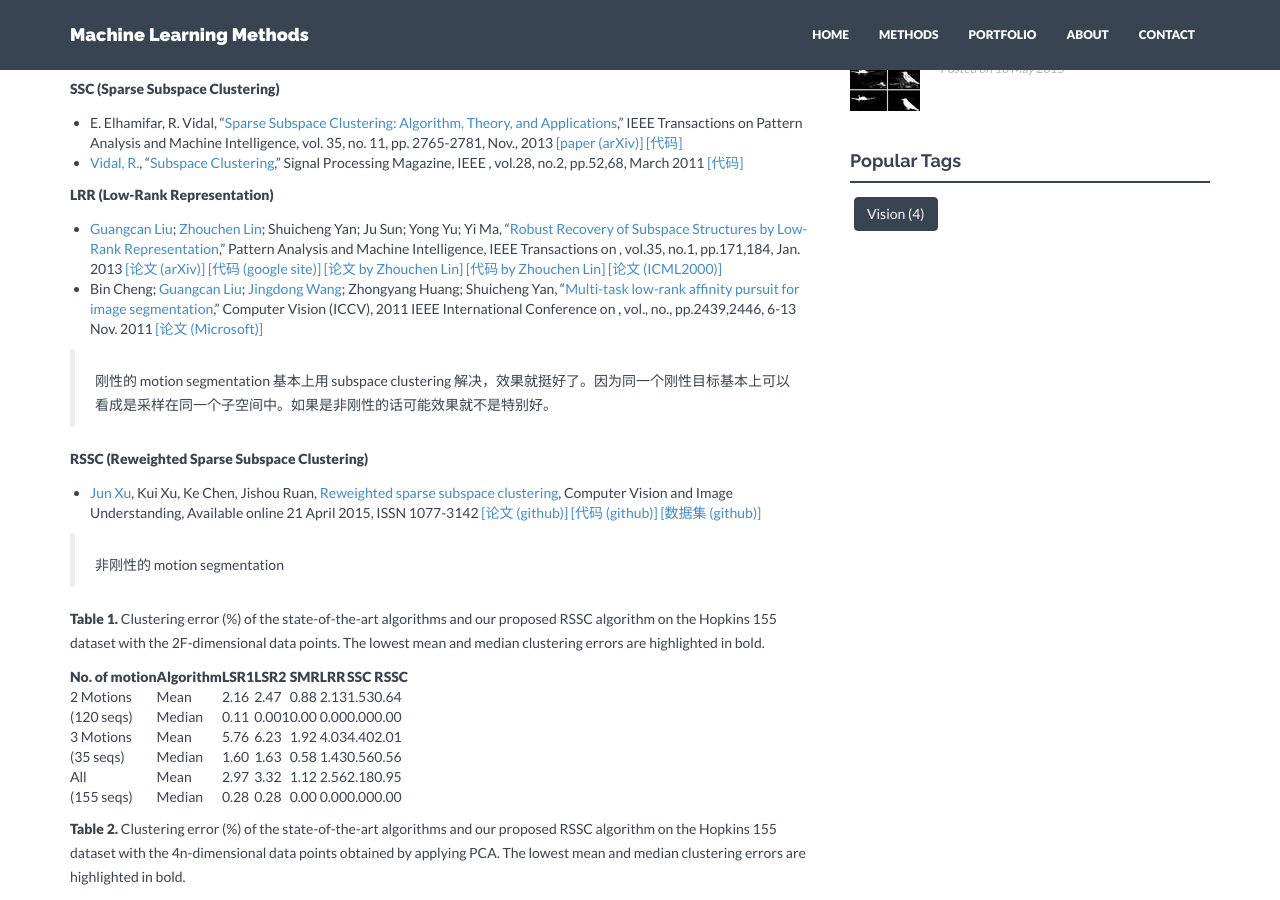
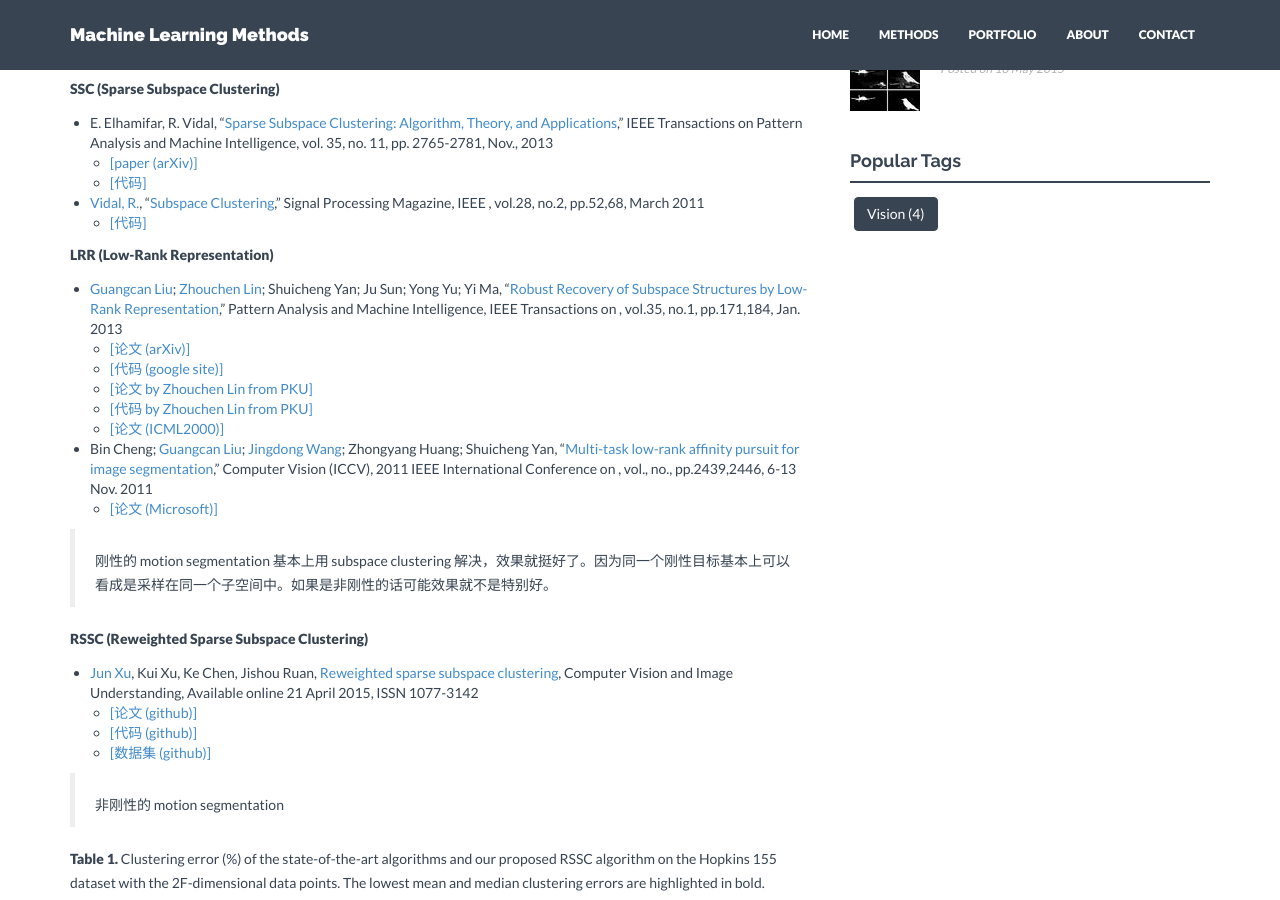
Before and after one commit to quxiaofeng/methods.ml, a Jekyll site: the page built from _posts/methods/2015-06-04-subspace-clustering.markdown, in a window 1280 px wide and 900 px high, scrolled down 741 px. Built offline with Jekyll 4.4.1, drawn with Linux system fonts in a browser that asks for light colours.

```diff
--- a/_posts/methods/2015-06-04-subspace-clustering.markdown
+++ b/_posts/methods/2015-06-04-subspace-clustering.markdown
@@ -16,19 +16,31 @@
 
 **SSC (Sparse Subspace Clustering)**
 
-+ E. Elhamifar, R. Vidal, "[Sparse Subspace Clustering: Algorithm, Theory, and Applications](http://ieeexplore.ieee.org/xpl/articleDetails.jsp?arnumber=6482137)," IEEE Transactions on Pattern Analysis and Machine Intelligence, vol. 35, no. 11, pp. 2765-2781, Nov., 2013 [[paper  (arXiv)]](http://arxiv.org/abs/1203.1005) [[代码]](http://vision.jhu.edu/code/)
-+ [Vidal, R.][vidal], "[Subspace Clustering](http://ieeexplore.ieee.org/xpls/abs_all.jsp?arnumber=5714408&tag=1)," Signal Processing Magazine, IEEE , vol.28, no.2, pp.52,68, March 2011 [[代码]](http://vision.jhu.edu/code/)
++ E. Elhamifar, R. Vidal, "[Sparse Subspace Clustering: Algorithm, Theory, and Applications](http://ieeexplore.ieee.org/xpl/articleDetails.jsp?arnumber=6482137)," IEEE Transactions on Pattern Analysis and Machine Intelligence, vol. 35, no. 11, pp. 2765-2781, Nov., 2013
+    + [[paper  (arXiv)]](http://arxiv.org/abs/1203.1005)
+    + [[代码]](http://vision.jhu.edu/code/)
++ [Vidal, R.][vidal], "[Subspace Clustering](http://ieeexplore.ieee.org/xpls/abs_all.jsp?arnumber=5714408&tag=1)," Signal Processing Magazine, IEEE , vol.28, no.2, pp.52,68, March 2011
+    + [[代码]](http://vision.jhu.edu/code/)
 
 **LRR (Low-Rank Representation)**
 
-+ [Guangcan Liu][liu]; [Zhouchen Lin][lin]; Shuicheng Yan; Ju Sun; Yong Yu; Yi Ma, "[Robust Recovery of Subspace Structures by Low-Rank Representation](http://ieeexplore.ieee.org/stamp/stamp.jsp?tp=&arnumber=6180173&isnumber=6353858)," Pattern Analysis and Machine Intelligence, IEEE Transactions on , vol.35, no.1, pp.171,184, Jan. 2013 [[论文  (arXiv)]](http://arxiv.org/abs/1010.2955) [[代码 (google site)]](https://sites.google.com/site/guangcanliu/) [[论文 by Zhouchen Lin]](http://www.cis.pku.edu.cn/faculty/vision/zlin/Publications/2013-TPAMI-LRR.pdf) [[代码 by Zhouchen Lin]](http://www.cis.pku.edu.cn/faculty/vision/zlin/lrr(motion_face).zip) [[论文 (ICML2000)]](http://www.icml2010.org/papers/521.pdf)
-+ Bin Cheng; [Guangcan Liu][liu]; [Jingdong Wang][wang]; Zhongyang Huang; Shuicheng Yan, "[Multi-task low-rank affinity pursuit for image segmentation](http://ieeexplore.ieee.org/stamp/stamp.jsp?tp=&arnumber=6126528&isnumber=6126217)," Computer Vision (ICCV), 2011 IEEE International Conference on , vol., no., pp.2439,2446, 6-13 Nov. 2011 [[论文 (Microsoft)]](http://research.microsoft.com/en-us/um/people/jingdw/pubs/iccv11-segmentation.pdf)
++ [Guangcan Liu][liu]; [Zhouchen Lin][lin]; Shuicheng Yan; Ju Sun; Yong Yu; Yi Ma, "[Robust Recovery of Subspace Structures by Low-Rank Representation](http://ieeexplore.ieee.org/stamp/stamp.jsp?tp=&arnumber=6180173&isnumber=6353858)," Pattern Analysis and Machine Intelligence, IEEE Transactions on , vol.35, no.1, pp.171,184, Jan. 2013
+    + [[论文  (arXiv)]](http://arxiv.org/abs/1010.2955)
+    + [[代码 (google site)]](https://sites.google.com/site/guangcanliu/)
+    + [[论文 by Zhouchen Lin from PKU]](http://www.cis.pku.edu.cn/faculty/vision/zlin/Publications/2013-TPAMI-LRR.pdf)
+    + [[代码 by Zhouchen Lin from PKU]](http://www.cis.pku.edu.cn/faculty/vision/zlin/lrr(motion_face).zip)
+    + [[论文 (ICML2000)]](http://www.icml2010.org/papers/521.pdf)
++ Bin Cheng; [Guangcan Liu][liu]; [Jingdong Wang][wang]; Zhongyang Huang; Shuicheng Yan, "[Multi-task low-rank affinity pursuit for image segmentation](http://ieeexplore.ieee.org/stamp/stamp.jsp?tp=&arnumber=6126528&isnumber=6126217)," Computer Vision (ICCV), 2011 IEEE International Conference on , vol., no., pp.2439,2446, 6-13 Nov. 2011
+    + [[论文 (Microsoft)]](http://research.microsoft.com/en-us/um/people/jingdw/pubs/iccv11-segmentation.pdf)
 
 > 刚性的 motion segmentation 基本上用 subspace clustering 解决，效果就挺好了。因为同一个刚性目标基本上可以看成是采样在同一个子空间中。如果是非刚性的话可能效果就不是特别好。
 
 **RSSC (Reweighted Sparse Subspace Clustering)**
 
-+ [Jun Xu][xu], Kui Xu, Ke Chen, Jishou Ruan, [Reweighted sparse subspace clustering](http://www.sciencedirect.com/science/article/pii/S1077314215000879), Computer Vision and Image Understanding, Available online 21 April 2015, ISSN 1077-3142 [[论文 (github)]](http://csjunxu.github.io/blog/paper/RSSC.pdf) [[代码 (github)]](http://csjunxu.github.io/blog/code/RSSC.zip) [[数据集 (github)]](http://csjunxu.github.io/blog/datasets/FBMS137.zip)
++ [Jun Xu][xu], Kui Xu, Ke Chen, Jishou Ruan, [Reweighted sparse subspace clustering](http://www.sciencedirect.com/science/article/pii/S1077314215000879), Computer Vision and Image Understanding, Available online 21 April 2015, ISSN 1077-3142
+    + [[论文 (github)]](http://csjunxu.github.io/blog/paper/RSSC.pdf)
+    + [[代码 (github)]](http://csjunxu.github.io/blog/code/RSSC.zip)
+    + [[数据集 (github)]](http://csjunxu.github.io/blog/datasets/FBMS137.zip)
 
 > 非刚性的 motion segmentation
 
```
